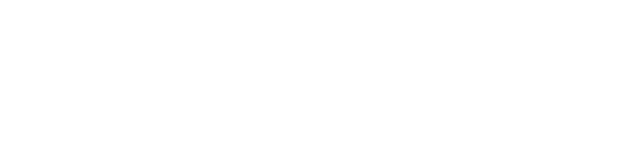
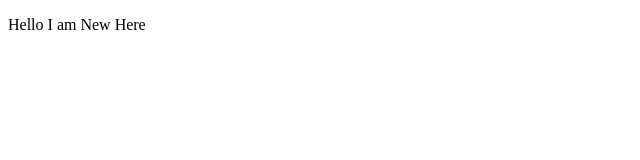
Before and after one commit to Eduardo-PL-XIV/loredo-landing-page, a plain HTML site: page index.html in a window 1280 px wide. Shown: the whole page, without its empty margins (0-640 px from the left). Drawn offline with Linux system fonts and the light colour scheme.

```diff
--- a/index.html
+++ b/index.html
@@ -6,6 +6,6 @@
     <title>Document</title>
 </head>
 <body>
-
+    <p>Hello I am New Here</p>
 </body>
 </html>
```
Also changed, not shown: fonts/Cinzel-Black.ttf (deleted), fonts/Cinzel-Bold.ttf (deleted), fonts/Cinzel-ExtraBold.ttf (deleted), fonts/Cinzel-Medium.ttf (deleted), fonts/Cinzel-Regular.ttf (deleted), fonts/Cinzel-SemiBold.ttf (deleted).
